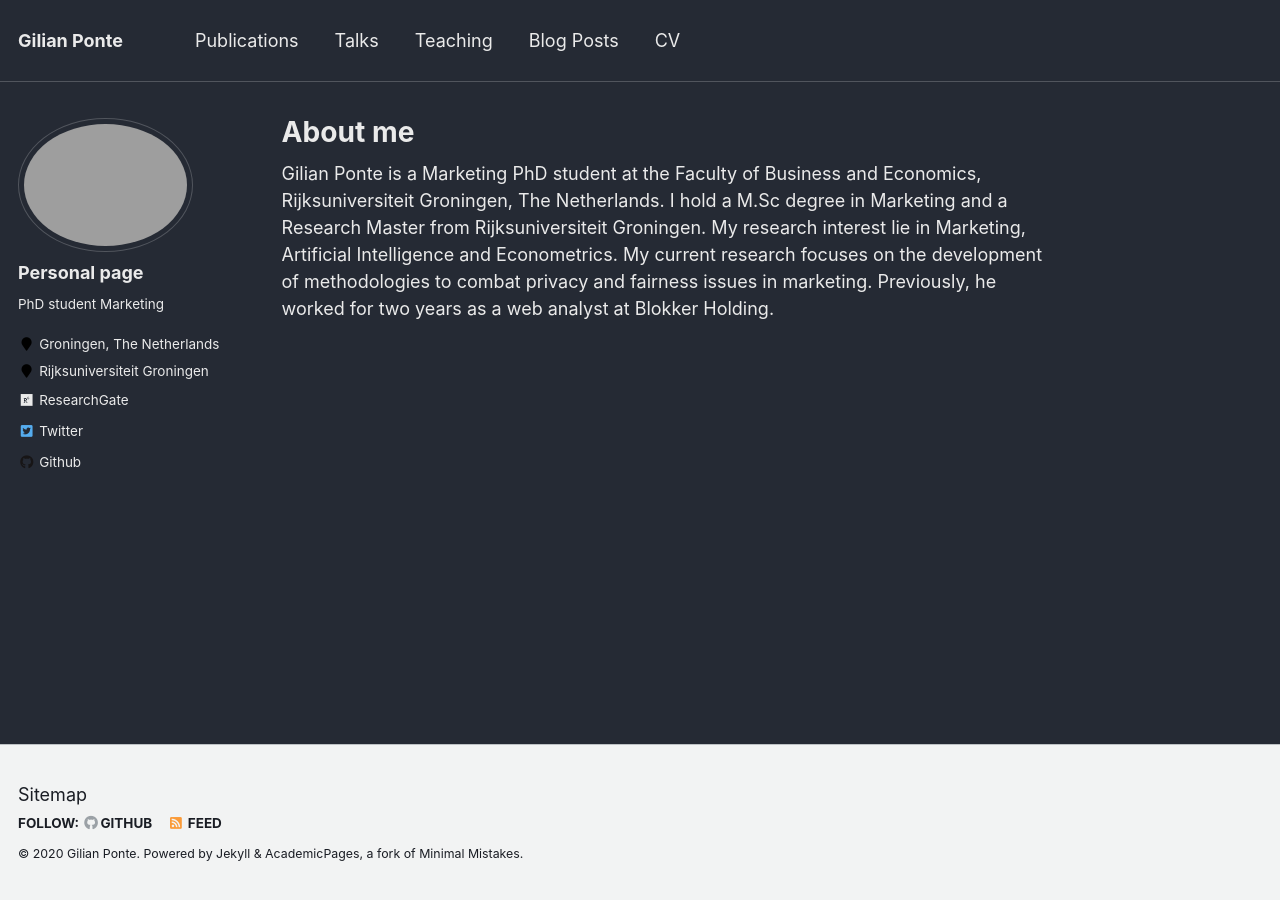
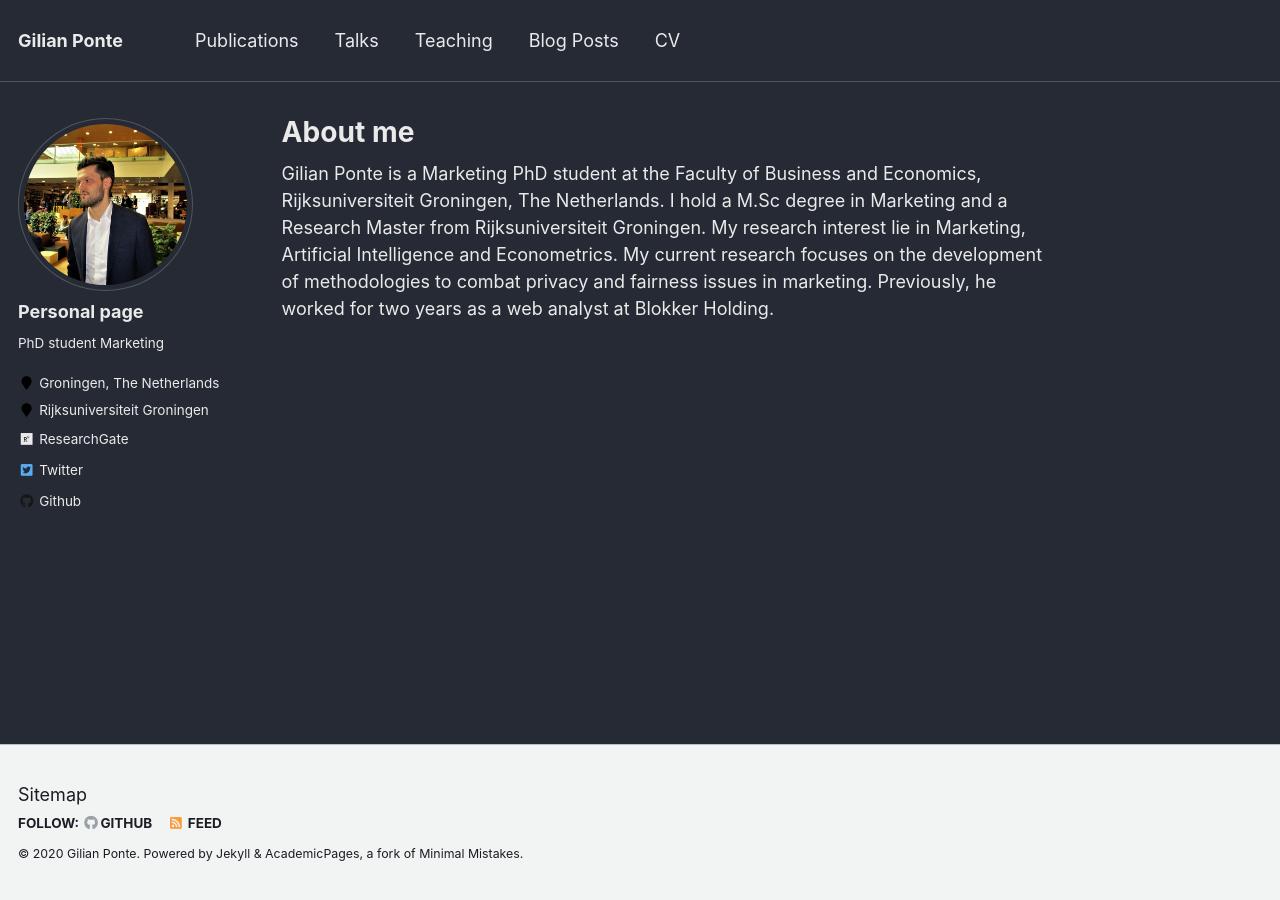
Before and after one commit to GilianPonte/gilianponte.github.io, a Jekyll site: the page built from _pages/about.md, in a window 1280 px wide. Built offline with Jekyll 4.4.1, drawn with Linux system fonts in a browser that asks for light colours.

Commit message:
Update _config.yml

```diff
--- a/_config.yml
+++ b/_config.yml
@@ -81,7 +81,7 @@ analytics:
 # Site Author
 author:
   name             : "Personal page"
-  avatar           : "profile.png"
+  avatar           : "https://gilianponte.nl/files/Knipsel.PNG"
   bio              : "PhD student Marketing"
   location         : "Groningen, The Netherlands"
   employer         : "Rijksuniversiteit Groningen"
```
